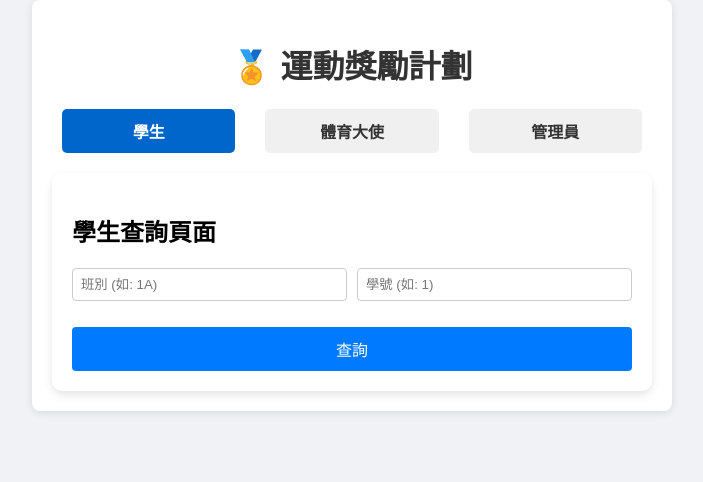
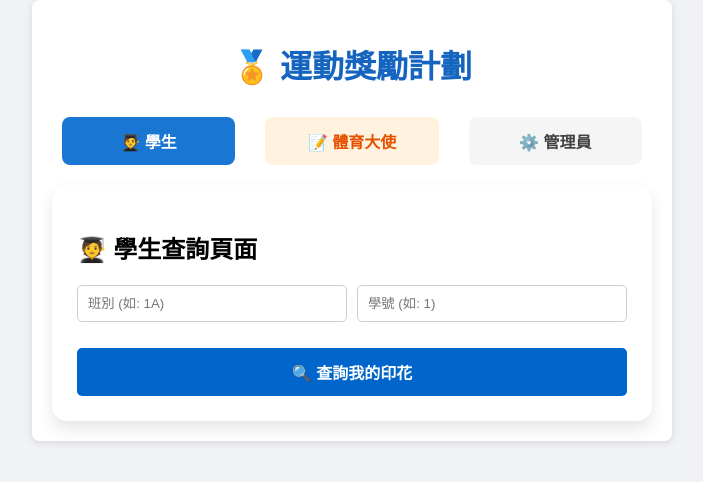
Before and after one commit to ckysams-lab/sports-reward-app, a React (Vite) app: page / in a window 1280 px wide. Shown: the top 482 px of the page, without its empty margins (288-991 px from the left). Built offline with nearby package versions, Linux system fonts and the light colour scheme.

Commit message:
Update App.jsx

```diff
--- a/src/App.jsx
+++ b/src/App.jsx
@@ -1,7 +1,7 @@
 import React, { useState, useEffect } from 'react';
 
 // =================================================================
-// 學生視圖組件
+// 學生視圖組件 (✨ 加入全新視覺化集印卡)
 // =================================================================
 function StudentView() {
   const [cls, setCls] = useState('');
@@ -47,7 +47,7 @@ function StudentView() {
         }
         const data = await response.json();
         setStudentData(data);
-        setMessage('兌換成功！');
+        setMessage('🎉 兌換成功！你的印花已扣除 10 個，獎勵已發放！');
      } catch (err) {
         setError(err.message);
      } finally {
@@ -57,27 +57,78 @@ function StudentView() {
 
   return (
     <div>
-      <h2>學生查詢頁面</h2>
+      <h2>🧑‍🎓 學生查詢頁面</h2>
       <div style={{ display: 'flex', gap: '10px', marginBottom: '10px' }}>
-          <input type="text" value={cls} onChange={(e) => setCls(e.target.value.toUpperCase())} placeholder="班別 (如: 1A)" style={{ flex: 1 }} />
-          <input type="number" value={studentId} onChange={(e) => setStudentId(e.target.value)} placeholder="學號 (如: 1)" style={{ flex: 1 }} />
+          <input type="text" value={cls} onChange={(e) => setCls(e.target.value.toUpperCase())} placeholder="班別 (如: 1A)" style={{ flex: 1, padding: '10px', borderRadius: '5px', border: '1px solid #ccc' }} />
+          <input type="number" value={studentId} onChange={(e) => setStudentId(e.target.value)} placeholder="學號 (如: 1)" style={{ flex: 1, padding: '10px', borderRadius: '5px', border: '1px solid #ccc' }} />
       </div>
-      <button onClick={handleSearch} disabled={loading} style={{ width: '100%' }}>{loading ? '查詢中...' : '查詢'}</button>
+      <button onClick={handleSearch} disabled={loading} style={{ width: '100%', padding: '12px', backgroundColor: '#0066cc', color: 'white', border: 'none', borderRadius: '5px', cursor: 'pointer', fontWeight: 'bold', fontSize: '16px' }}>
+          {loading ? '查詢中...' : '🔍 查詢我的印花'}
+      </button>
 
-      {error && <p style={{color: 'red'}}>{error}</p>}
-      {message && <p style={{color: 'green'}}>{message}</p>}
+      {error && <p style={{color: 'red', fontWeight: 'bold', marginTop: '10px'}}>{error}</p>}
+      {message && <p style={{color: 'green', fontWeight: 'bold', marginTop: '10px'}}>{message}</p>}
+
       {studentData && (
-        <div className="student-info" style={{ marginTop: '20px', padding: '15px', border: '1px solid #ddd', borderRadius: '8px' }}>
-          <p>你好，<strong>{studentData.name} ({studentData.cls}班 {studentData.id}號)</strong>！</p>
-          <p>你目前的出席記錄為: <strong>{studentData.check_in_count}</strong> 次。</p>
-          {studentData.check_in_count >= 10 ? (
-            <div style={{ marginTop: '15px' }}>
-              <p style={{color: 'green', fontWeight: 'bold'}}>🎉 恭喜！你可以兌換獎勵！</p>
-              <button onClick={handleRedeem} disabled={loading}>{loading ? '處理中...' : '點擊兌換'}</button>
-            </div>
-          ) : (
-            <p style={{ color: '#555', marginTop: '10px' }}>再集齊 {10 - studentData.check_in_count} 次就可以兌換獎勵了！加油！</p>
-          )}
+        <div style={{ marginTop: '25px' }}>
+          <p style={{ fontSize: '18px', textAlign: 'center' }}>
+            你好，<strong>{studentData.name} ({studentData.cls}班 {studentData.id}號)</strong>！
+          </p>
+
+          {/* ✨ 視覺化集印卡 UI ✨ */}
+          <div style={{
+              backgroundColor: '#fff9c4', // 暖色系卡片背景
+              padding: '20px',
+              borderRadius: '15px',
+              boxShadow: '0 6px 12px rgba(0,0,0,0.1)',
+              textAlign: 'center',
+              border: '2px solid #fbc02d'
+          }}>
+              <h3 style={{ margin: '0 0 15px 0', color: '#f57f17' }}>🏅 運動專屬集印卡 🏅</h3>
+
+              <div style={{ display: 'flex', flexWrap: 'wrap', justifyContent: 'center', gap: '12px', marginBottom: '15px' }}>
+                  {/* 產生 10 個印花格子 */}
+                  {[...Array(10)].map((_, index) => {
+                      // 判斷這個格子是否已經集到印花
+                      const isStamped = index < studentData.check_in_count;
+                      return (
+                          <div key={index} style={{
+                              width: '50px',
+                              height: '50px',
+                              borderRadius: '50%',
+                              backgroundColor: isStamped ? '#ffca28' : '#ffffff',
+                              border: isStamped ? '2px solid #ff9800' : '2px dashed #bdbdbd',
+                              display: 'flex',
+                              alignItems: 'center',
+                              justifyContent: 'center',
+                              fontSize: '28px',
+                              transition: 'all 0.3s ease',
+                              boxShadow: isStamped ? '0 2px 5px rgba(0,0,0,0.2)' : 'none'
+                          }}>
+                              {isStamped ? '⭐' : ''}
+                          </div>
+                      );
+                  })}
+              </div>
+
+              <p style={{ color: '#555', fontWeight: 'bold', margin: '10px 0' }}>
+                  目前共有：<span style={{ color: '#d84315', fontSize: '20px' }}>{studentData.check_in_count}</span> 個印花
+              </p>
+
+              {/* 兌換邏輯 */}
+              {studentData.check_in_count >= 10 ? (
+                <div style={{ marginTop: '20px', padding: '10px', backgroundColor: '#e8f5e9', borderRadius: '10px', border: '1px solid #81c784' }}>
+                  <p style={{color: '#2e7d32', fontWeight: 'bold', fontSize: '18px', margin: '0 0 10px 0'}}>🎉 恭喜集滿 10 個印花！</p>
+                  <button onClick={handleRedeem} disabled={loading} style={{ padding: '12px 24px', backgroundColor: '#4caf50', color: 'white', border: 'none', borderRadius: '30px', cursor: 'pointer', fontWeight: 'bold', fontSize: '16px', boxShadow: '0 4px 6px rgba(0,0,0,0.2)' }}>
+                      {loading ? '處理中...' : '🎁 點擊兌換獎勵'}
+                  </button>
+                </div>
+              ) : (
+                <p style={{ color: '#795548', marginTop: '15px' }}>
+                  再集齊 <strong>{10 - studentData.check_in_count}</strong> 次就可以兌換獎勵了！加油！🏃‍♂️💨
+                </p>
+              )}
+          </div>
         </div>
       )}
     </div>
@@ -85,7 +136,7 @@ function StudentView() {
 }
 
 // =================================================================
-// 體育大使視圖組件
+// 體育大使視圖組件 (保持不變)
 // =================================================================
 function AmbassadorView() {
     const [cls, setCls] = useState('');
@@ -105,7 +156,6 @@ function AmbassadorView() {
             const data = await response.json();
             if (!response.ok) throw new Error(data.detail || '簽到失敗');
             setResult({success: `✅ 簽到成功！ ${data.name} (${data.cls}) 目前已出席 ${data.check_in_count} 次。`});
-            // 簽到成功後自動清空學號，方便連續簽到
             setStudentId('');
         } catch (err) {
             setResult({error: `❌ 簽到失敗: ${err.message}`});
@@ -116,12 +166,14 @@ function AmbassadorView() {
 
     return (
         <div>
-            <h2>體育大使簽到處</h2>
+            <h2>📝 體育大使簽到處</h2>
             <div style={{ display: 'flex', gap: '10px', marginBottom: '10px' }}>
-                <input type="text" value={cls} onChange={(e) => setCls(e.target.value.toUpperCase())} placeholder="班別 (如: 1A)" style={{ flex: 1 }} />
-                <input type="number" value={studentId} onChange={(e) => setStudentId(e.target.value)} placeholder="學號 (如: 1)" style={{ flex: 1 }} />
+                <input type="text" value={cls} onChange={(e) => setCls(e.target.value.toUpperCase())} placeholder="班別 (如: 1A)" style={{ flex: 1, padding: '10px', borderRadius: '5px', border: '1px solid #ccc' }} />
+                <input type="number" value={studentId} onChange={(e) => setStudentId(e.target.value)} placeholder="學號 (如: 1)" style={{ flex: 1, padding: '10px', borderRadius: '5px', border: '1px solid #ccc' }} />
             </div>
-            <button onClick={handleCheckIn} disabled={loading} style={{ width: '100%' }}>{loading ? '簽到處理中...' : '確認簽到'}</button>
+            <button onClick={handleCheckIn} disabled={loading} style={{ width: '100%', padding: '12px', backgroundColor: '#e65100', color: 'white', border: 'none', borderRadius: '5px', cursor: 'pointer', fontWeight: 'bold', fontSize: '16px' }}>
+                {loading ? '簽到處理中...' : '✅ 確認簽到'}
+            </button>
 
             {result && (
                 <div className="result" style={{ marginTop: '20px', padding: '15px', borderRadius: '8px', backgroundColor: result.success ? '#e8f5e9' : '#ffebee' }}>
@@ -134,7 +186,7 @@ function AmbassadorView() {
 }
 
 // =================================================================
-// 管理員視圖組件
+// 管理員視圖組件 (保持不變)
 // =================================================================
 function AdminView() {
     const [achievers, setAchievers] = useState([]);
@@ -154,18 +206,12 @@ function AdminView() {
               throw new Error(errData.detail || '無法獲取學生列表，後端伺服器出錯。');
             }
             const allStudents = await response.json();
-
-            // 在前端進行篩選: 找出出席次數大於等於10次的學生
             const qualifiedStudents = allStudents.filter(student => student.check_in_count >= 10);
-
-            // 按照班別和學號排序
             qualifiedStudents.sort((a, b) => {
                 if (a.cls !== b.cls) return a.cls.localeCompare(b.cls);
                 return parseInt(a.id) - parseInt(b.id);
             });
-
             setAchievers(qualifiedStudents);
-
         } catch (err) {
             console.error("獲取列表失敗:", err);
             setUploadError(err.message);
@@ -196,14 +242,11 @@ function AdminView() {
         try {
             const formData = new FormData();
             formData.append('file', file);
-
             const response = await fetch('/api/students/batch-import-file', {
                 method: 'POST',
                 body: formData,
             });
-
             const data = await response.json();
-
             if (!response.ok) {
                 throw new Error(data.detail || '上傳或處理失敗。');
             }
@@ -223,7 +266,7 @@ function AdminView() {
 
     return (
         <div>
-            <h2>管理員後台</h2>
+            <h2>⚙️ 管理員後台</h2>
             <div style={{ padding: '1rem', border: '1px solid #ddd', borderRadius: '5px', marginBottom: '2rem', backgroundColor: '#f9f9f9' }}>
                 <h4 style={{ marginTop: 0 }}>
                     📥 匯入學生名單
@@ -231,7 +274,7 @@ function AdminView() {
                 </h4>
                 <p style={{ fontSize: '14px', color: '#555' }}>請選擇一個 CSV 檔案。系統會自動重新整理資料庫中對應班別與學號的紀錄。</p>
                 <input type="file" accept=".csv" onChange={handleFileChange} disabled={uploading} style={{ marginBottom: '10px' }}/>
-                <button onClick={handleUpload} disabled={uploading || !file} style={{ width: '100%' }}>{uploading ? '處理中...' : '上傳並匯入'}</button>
+                <button onClick={handleUpload} disabled={uploading || !file} style={{ width: '100%', padding: '10px', backgroundColor: '#424242', color: 'white', border: 'none', borderRadius: '5px', cursor: 'pointer', fontWeight: 'bold' }}>{uploading ? '處理中...' : '上傳並匯入'}</button>
                 {uploadMessage && <p style={{color: 'green', fontWeight: 'bold', marginTop: '10px'}}>{uploadMessage}</p>}
                 {uploadError && <p style={{color: 'red', fontWeight: 'bold', marginTop: '10px'}}>{uploadError}</p>}
             </div>
@@ -274,28 +317,28 @@ function App() {
   const [role, setRole] = useState('學生');
 
   return (
-    <div className="App" style={{ maxWidth: '600px', margin: '0 auto', padding: '20px', fontFamily: 'Arial, sans-serif' }}>
-      <h1 style={{ textAlign: 'center', color: '#333' }}>🏅 運動獎勵計劃</h1>
+    <div className="App" style={{ maxWidth: '600px', margin: '0 auto', padding: '20px', fontFamily: '"Segoe UI", Tahoma, Geneva, Verdana, sans-serif' }}>
+      <h1 style={{ textAlign: 'center', color: '#1565c0', fontSize: '32px', marginBottom: '30px' }}>🏅 運動獎勵計劃</h1>
 
       <div className="role-selector" style={{ display: 'flex', justifyContent: 'center', gap: '10px', marginBottom: '20px' }}>
         <button
             onClick={() => setRole('學生')}
-            style={{ flex: 1, padding: '10px', backgroundColor: role === '學生' ? '#0066cc' : '#f0f0f0', color: role === '學生' ? 'white' : '#333', border: 'none', borderRadius: '5px', cursor: 'pointer', fontWeight: 'bold' }}>
-            學生
+            style={{ flex: 1, padding: '12px', backgroundColor: role === '學生' ? '#1976d2' : '#e3f2fd', color: role === '學生' ? 'white' : '#1565c0', border: 'none', borderRadius: '8px', cursor: 'pointer', fontWeight: 'bold', fontSize: '16px', transition: '0.2s' }}>
+            🧑‍🎓 學生
         </button>
         <button
             onClick={() => setRole('體育大使')}
-            style={{ flex: 1, padding: '10px', backgroundColor: role === '體育大使' ? '#0066cc' : '#f0f0f0', color: role === '體育大使' ? 'white' : '#333', border: 'none', borderRadius: '5px', cursor: 'pointer', fontWeight: 'bold' }}>
-            體育大使
+            style={{ flex: 1, padding: '12px', backgroundColor: role === '體育大使' ? '#f57c00' : '#fff3e0', color: role === '體育大使' ? 'white' : '#e65100', border: 'none', borderRadius: '8px', cursor: 'pointer', fontWeight: 'bold', fontSize: '16px', transition: '0.2s' }}>
+            📝 體育大使
         </button>
         <button
             onClick={() => setRole('管理員')}
-            style={{ flex: 1, padding: '10px', backgroundColor: role === '管理員' ? '#0066cc' : '#f0f0f0', color: role === '管理員' ? 'white' : '#333', border: 'none', borderRadius: '5px', cursor: 'pointer', fontWeight: 'bold' }}>
-            管理員
+            style={{ flex: 1, padding: '12px', backgroundColor: role === '管理員' ? '#424242' : '#f5f5f5', color: role === '管理員' ? 'white' : '#424242', border: 'none', borderRadius: '8px', cursor: 'pointer', fontWeight: 'bold', fontSize: '16px', transition: '0.2s' }}>
+            ⚙️ 管理員
         </button>
       </div>
 
-      <div style={{ backgroundColor: 'white', padding: '20px', borderRadius: '10px', boxShadow: '0 4px 8px rgba(0,0,0,0.1)' }}>
+      <div style={{ backgroundColor: 'white', padding: '25px', borderRadius: '15px', boxShadow: '0 8px 16px rgba(0,0,0,0.1)' }}>
           {role === '學生' && <StudentView />}
           {role === '體育大使' && <AmbassadorView />}
           {role === '管理員' && <AdminView />}
```
